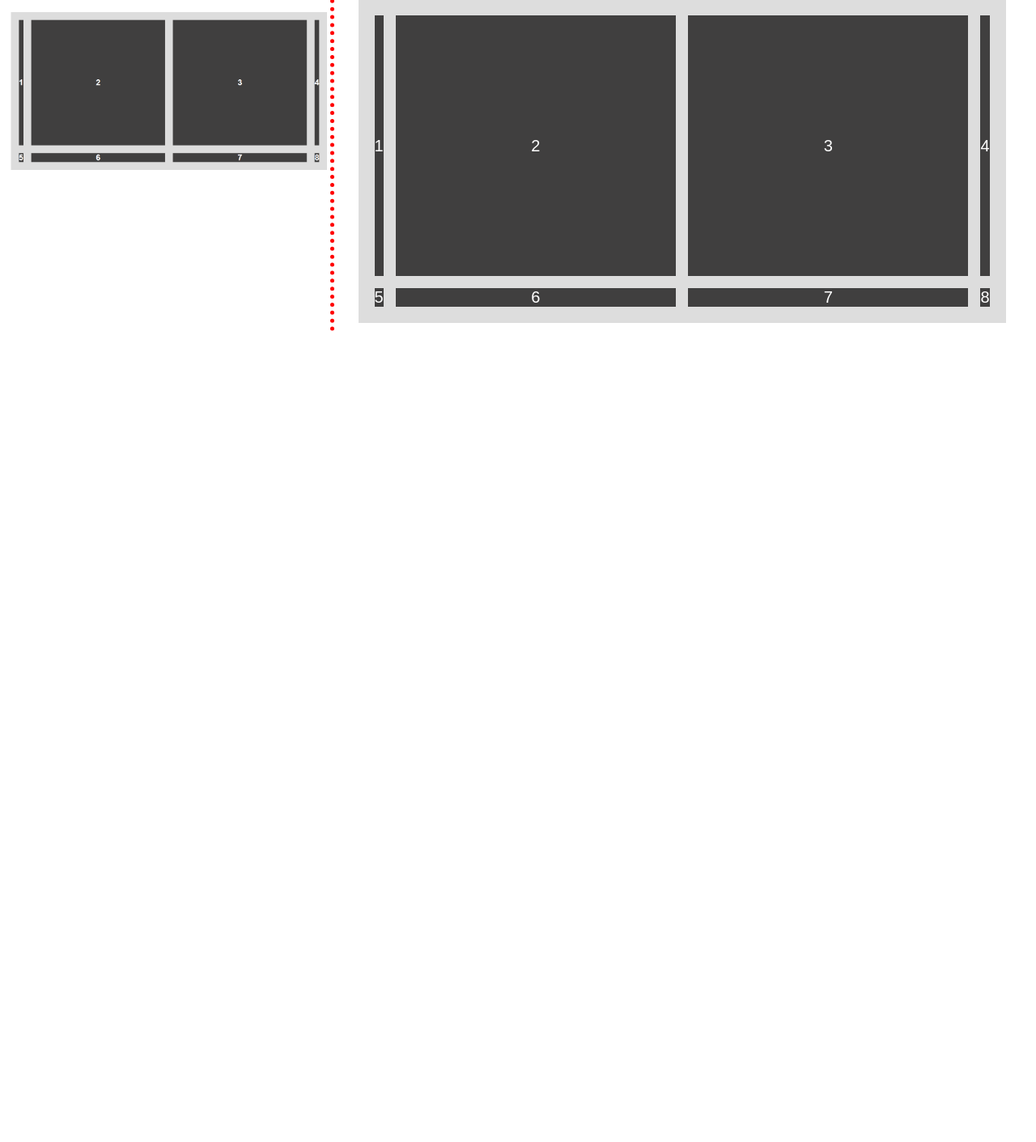
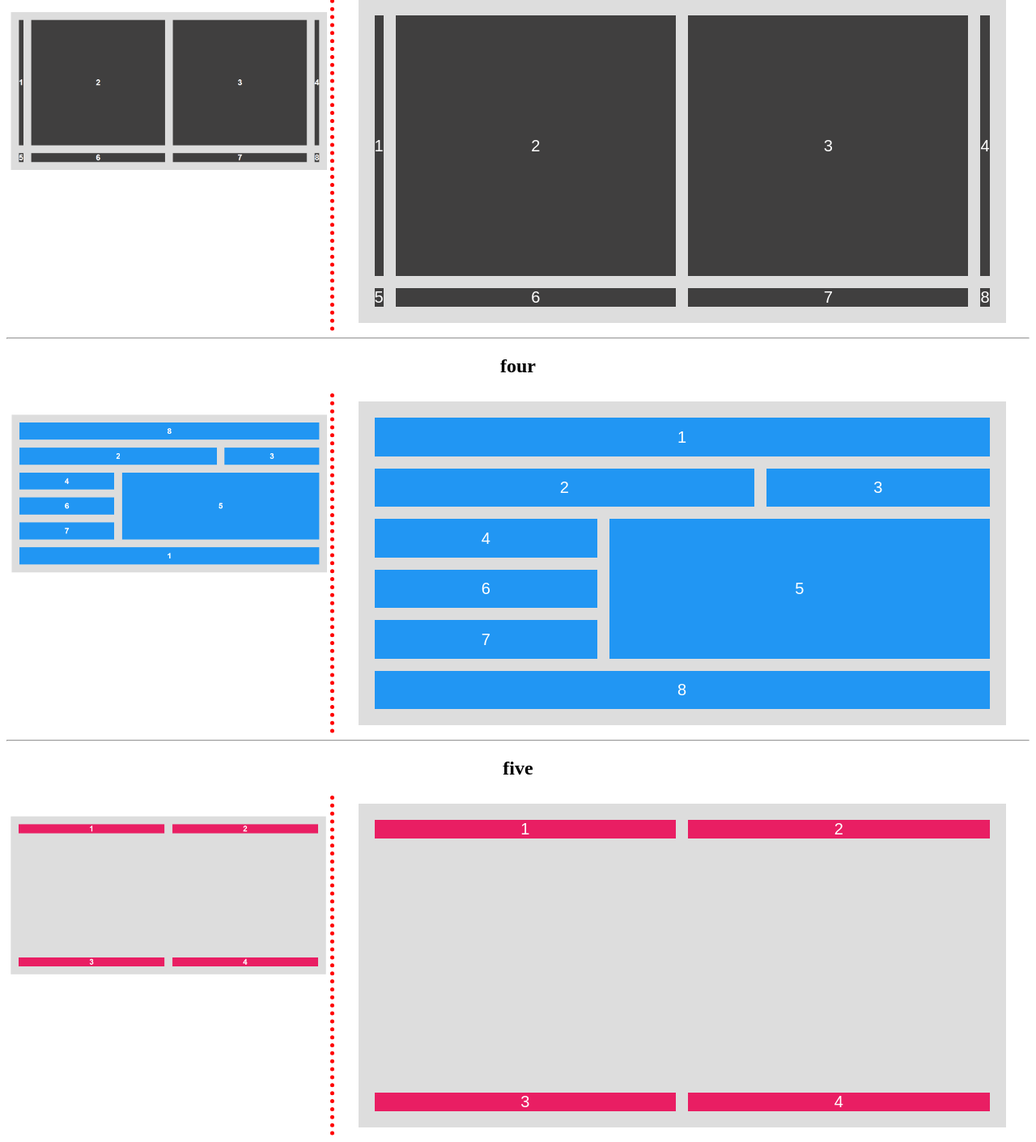
Before and after one commit to islam-Elhref/learn, a PHP site: page / in a window 1280 px wide. Shown: the part 1151-2562 px from the top of the page at 81% size. Before the commit the page ends 1560 px from the top, so only its background shows below. Run offline with PHP 8.4, Linux system fonts and the light colour scheme.

Commit message:
تكليف 64 - 57س

```diff
--- a/57-64/index.html
+++ b/57-64/index.html
@@ -69,5 +69,45 @@
     </div>
 </div>
 
+<hr>
+<h2>four</h2>
+<div class="parent">
+
+    <div class="four">
+        <div class="grid">
+            <div class="one">1</div>
+            <div class="two">2</div>
+            <div class="three">3</div>
+            <div class="four">4</div>
+            <div class="five">5</div>
+            <div class="six">6</div>
+            <div class="seven">7</div>
+            <div class="eight">8</div>
+        </div>
+    </div>
+
+    <div class="slide">
+        <img src="4.png" alt="">
+    </div>
+</div>
+
+<hr>
+<h2>five</h2>
+<div class="parent">
+
+    <div class="five">
+        <div class="grid">
+            <div>1</div>
+            <div>2</div>
+            <div>3</div>
+            <div>4</div>
+        </div>
+    </div>
+
+    <div class="slide">
+        <img src="5.png" alt="">
+    </div>
+</div>
+
 </body>
 </html>
--- a/57-64/main.css
+++ b/57-64/main.css
@@ -147,3 +147,78 @@ h2 {
 }
 
 /* End *****************  ${three}  ********************/
+
+/* Start *****************  four  ********************/
+
+.four .grid{
+    background-color: #ddd;
+    padding: 20px;
+    width: 800px;
+    height: 400px;
+    margin: 10px auto;
+    display: grid;
+    gap: 15px;
+    grid-template-columns: repeat(8,1fr);
+}
+
+.four .grid div{
+    background: #2196f3;
+    color: white;
+    justify-content: center;
+    align-items: center;
+    display: flex;
+}
+
+.four .grid .one{
+    grid-column: 1 / 9; /* span 8 */
+}
+.four .grid .two{
+    grid-column: 1 / 6; /* span 5 */
+}
+.four .grid .three{
+    grid-column: 6 / 9; /* span 3 */
+}
+.four .grid .four{
+    grid-column: 1 / 4; /* span 3 */
+}
+.four .grid .five{
+    grid-column: 4 / 9; /* span 5 */
+    grid-row: 3 / 6; /* span 3 */
+}
+.four .grid .six{
+    grid-column: 1 / 4; /* span 3 */
+}
+.four .grid .seven{
+    grid-column: 1 / 4; /* span 3 */
+}
+.four .grid .eight{
+    grid-column: 1 / 9; /* span 8 */
+}
+
+
+/* Ennnd *****************  four  ********************/
+
+/* Start *****************  five  ********************/
+
+.five .grid{
+    background-color: #ddd;
+    padding: 20px;
+    width: 800px;
+    height: 400px;
+    margin: 10px auto;
+    display: grid;
+    grid-template-columns: repeat(2 , 1fr);
+    gap: 0 15px;
+    justify-content: space-between;
+    align-content: space-between;
+}
+
+.five .grid div{
+    background: #e91e63;
+    display: flex;
+    justify-content: center;
+    align-items: center;
+    color: white;
+}
+
+/* Ennnd *****************  five  ********************/
```
